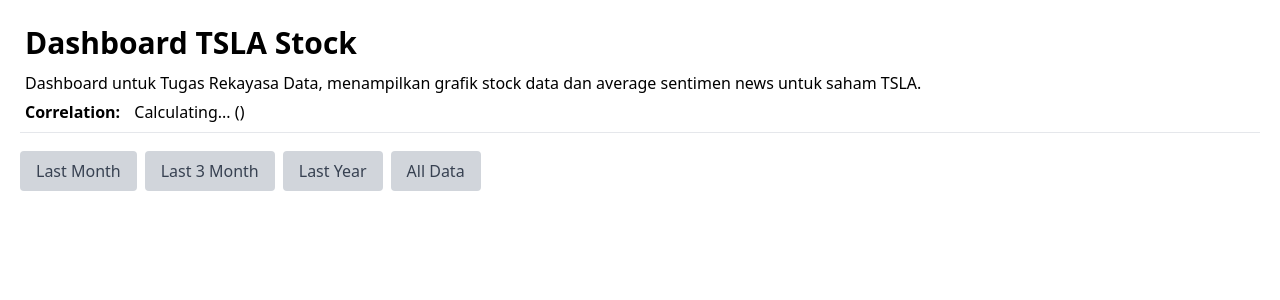
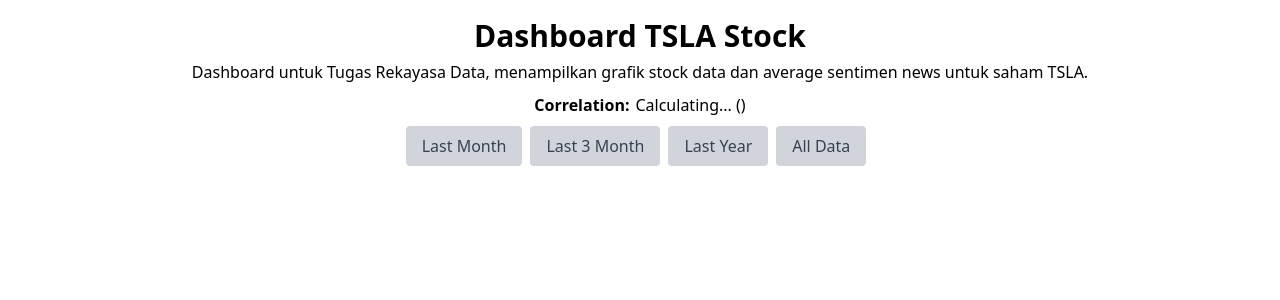
Before and after one commit to afixv/rekdat-dashboard, a Next.js app: page / in a window 1280 px wide. Shown: the top 300 px of the page. Built offline with nearby package versions, Linux system fonts and the light colour scheme; no server answers.

Commit message:
fix: dashboard layout

```diff
--- a/pages/index.js
+++ b/pages/index.js
@@ -97,21 +97,20 @@
 
   return (
     <div>
-      <h1 className="text-3xl font-bold">Dashboard TSLA Stock</h1>
-      <p>
+      <div className="mx-auto">
+        <h1 className="text-3xl text-center font-bold">Dashboard TSLA Stock</h1>
+        <p className="text-center">
           Dashboard untuk Tugas Rekayasa Data, menampilkan grafik stock data dan
           average sentimen news untuk saham TSLA.
         </p>
+        <div className="flex justify-center">
           <span className="font-bold"> Correlation: </span>
           <span className={correlationInfo ? correlationInfo.colorClass : ""}>
             {correlation !== null ? correlation.toFixed(2) : "Calculating..."} (
             {correlationInfo ? correlationInfo.label : ""})
           </span>
-
-      <br></br>
-      <hr className="my-2"></hr>
-
-      {/* Filter buttons */}
+        </div>
+        <div className="flex justify-center">
           <Button
             label="Last Month"
             isActive={activeFilter === "lastMonth"}
@@ -131,15 +130,19 @@
             label="All Data"
             isActive={activeFilter === ""}
             onClick={() => handleFilterClick("")}
-      />
+          />{" "}
+        </div>
+      </div>
 
       {isLoading ? (
-        <div className="flex justify-center mt-52 items-center">
+        <div className="flex justify-center mt-52 items-center ">
           <div className="animate-spin rounded-full h-8 w-8 border-b-2 border-blue-400"></div>
           <p className="ml-2 font-medium text-blue-400">Loading...</p>
         </div>
       ) : (
+        <div className="flex mt-2 justify-center mx-auto md:h-[80vh]">
           <canvas id={chartId} ref={chartRef} />
+        </div>
       )}
     </div>
   );
--- a/styles/globals.css
+++ b/styles/globals.css
@@ -3,5 +3,5 @@
 @tailwind utilities;
 
 * {
-    padding: 5px;
+    padding: 3px;
 }
```
Lines whose indentation alone changed are shown as unchanged.
